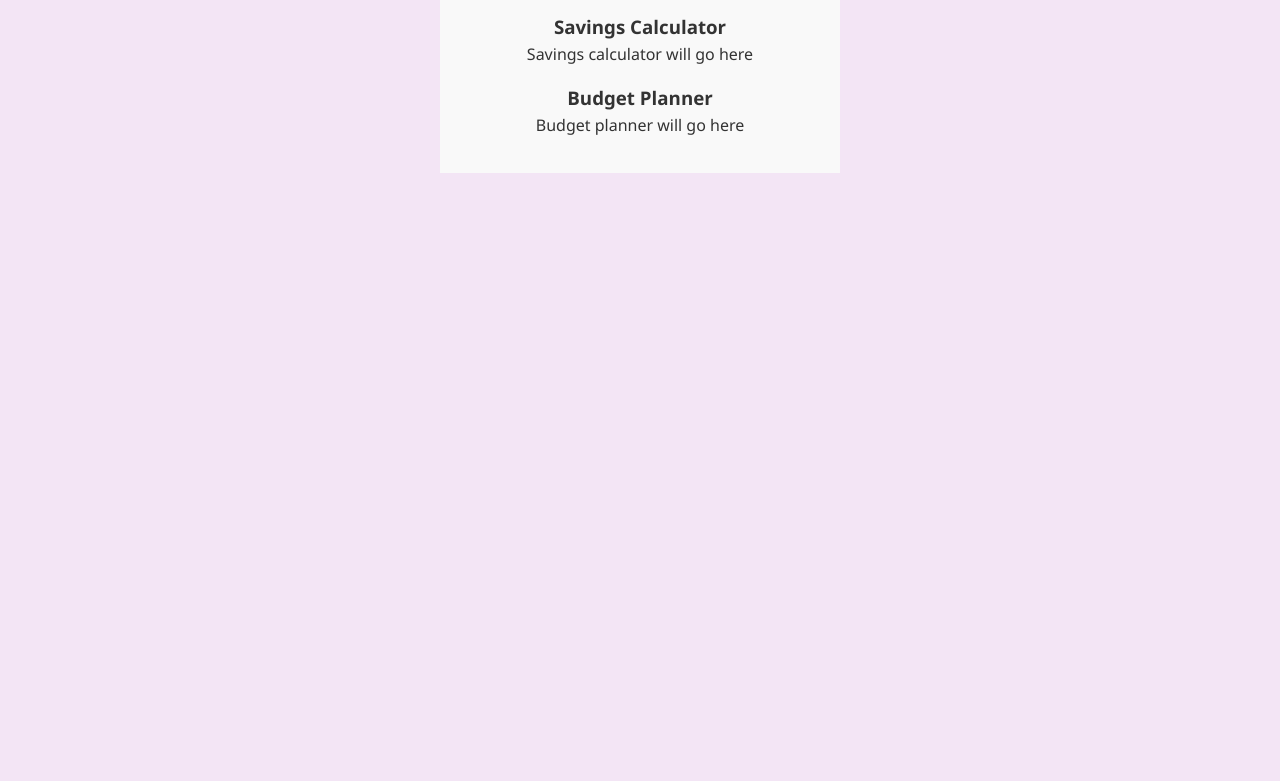
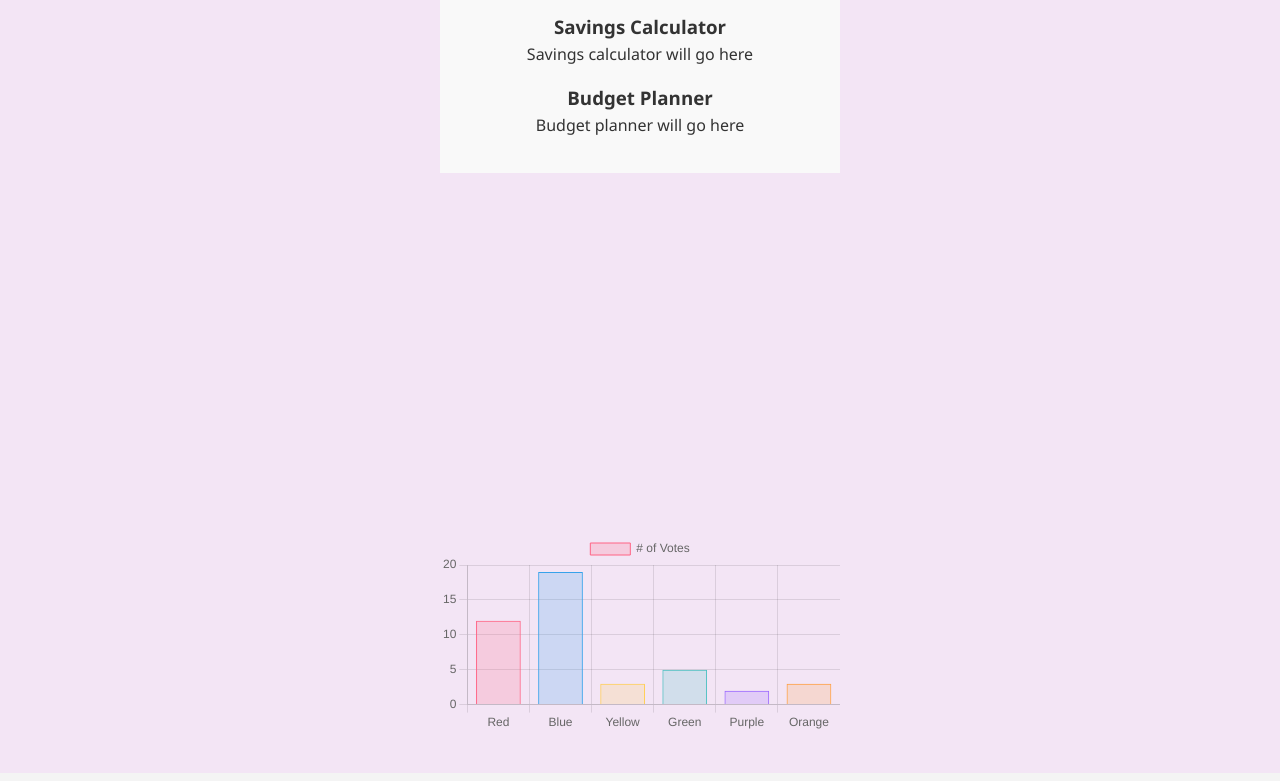
Before and after one commit to myfinancebot/finbot, a plain HTML site: page index.html in a window 1280 px wide. Shown: the part 6344-7125 px from the top of the page. Drawn offline with nearby package versions, Linux system fonts and the light colour scheme.

Commit message:
Update index.html

```diff
--- a/index.html
+++ b/index.html
@@ -672,3 +672,40 @@
 </section>
 <script src="https://cdn.jsdelivr.net/npm/chart.js"></script>
 <canvas id="myChart" width="400" height="200"></canvas>
+<script>
+  const ctx = document.getElementById('myChart').getContext('2d');
+  const myChart = new Chart(ctx, {
+      type: 'bar',  // chart ka type (bar, line, pie, etc)
+      data: {
+          labels: ['Red', 'Blue', 'Yellow', 'Green', 'Purple', 'Orange'], // x-axis labels
+          datasets: [{
+              label: '# of Votes',  // chart ka label
+              data: [12, 19, 3, 5, 2, 3],  // data values
+              backgroundColor: [  // har bar ka color
+                  'rgba(255, 99, 132, 0.2)',
+                  'rgba(54, 162, 235, 0.2)',
+                  'rgba(255, 206, 86, 0.2)',
+                  'rgba(75, 192, 192, 0.2)',
+                  'rgba(153, 102, 255, 0.2)',
+                  'rgba(255, 159, 64, 0.2)'
+              ],
+              borderColor: [  // border colors
+                  'rgba(255,99,132,1)',
+                  'rgba(54, 162, 235, 1)',
+                  'rgba(255, 206, 86, 1)',
+                  'rgba(75, 192, 192, 1)',
+                  'rgba(153, 102, 255, 1)',
+                  'rgba(255, 159, 64, 1)'
+              ],
+              borderWidth: 1
+          }]
+      },
+      options: {
+          scales: {
+              y: {
+                  beginAtZero:true
+              }
+          }
+      }
+  });
+</script>
```
